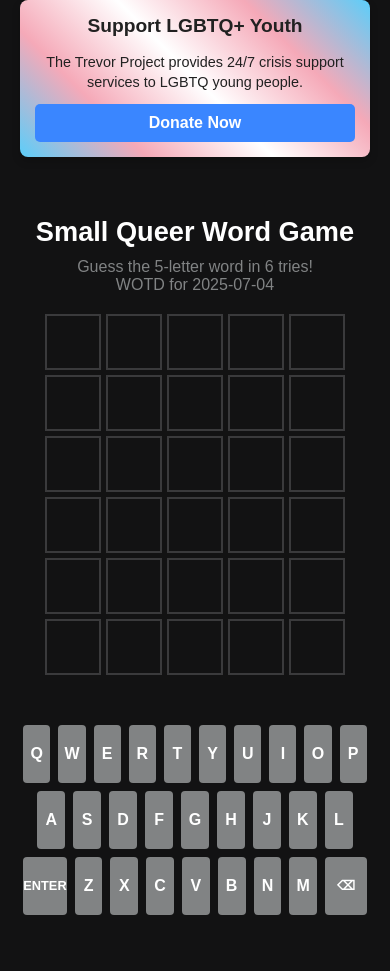
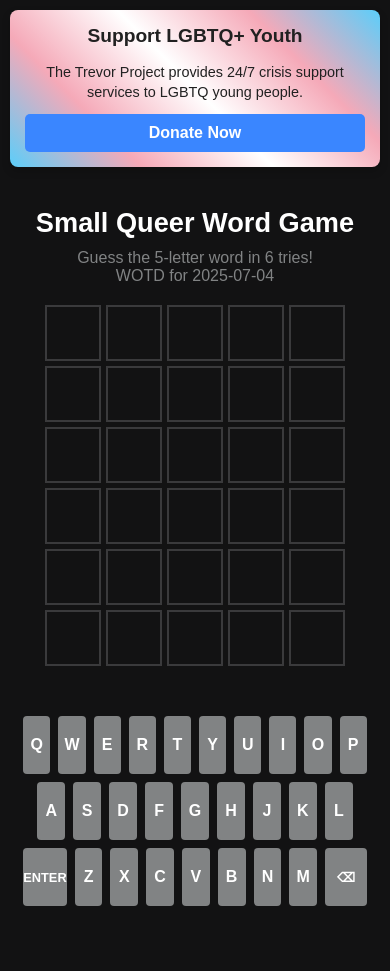
Before and after one commit to davidyarbrough/small-queer-word-game, a plain HTML site: page index.html in a window 390 px wide. Drawn offline with Linux system fonts and the light colour scheme.

Commit message:
fixing small screen layout

```diff
--- a/styles.css
+++ b/styles.css
@@ -8,7 +8,7 @@
 body {
     background-color: #121213;
     color: #ffffff;
-    height: 100vh;
+    min-height: 100vh;
     margin: 0;
     padding: 10px;
     overflow-x: hidden;
@@ -20,7 +20,7 @@ body {
     align-items: flex-start;
     justify-content: center;
     width: 100%;
-    height: 100%;
+    flex: 1;
     max-width: 1200px;
     margin: 0 auto;
     gap: 20px;
@@ -211,6 +211,7 @@ button.absent {
     width: 100%;
     margin-bottom: 20px;
     display: none;
+    position: relative;
 }
 
 /* Hide/show elements based on screen size */
@@ -286,12 +287,18 @@ button.absent {
 /* Responsive design for smaller screens */
 @media (max-width: 768px) {
     body {
-        padding-top: 0;
+        padding: 0;
+        display: flex;
+        flex-direction: column;
+        overflow-y: auto;
     }
 
     .main-layout {
         flex-direction: column;
         align-items: center;
+        width: 100%;
+        padding: 0 10px;
+        margin-top: 10px;
     }
 
     /* Hide desktop banner and show mobile banner */
@@ -305,13 +312,17 @@ button.absent {
 
     .mobile-banner {
         display: block;
+        width: 100%;
         max-width: 100%;
-        padding: 0 10px;
+        margin: 0 0 20px 0;
+        padding: 10px;
+        position: relative;
+        overflow: visible;
     }
 
     .game-container {
         max-width: 95%;
-        margin-top: 10px;
+        margin-top: 0;
     }
 
     #game-board {
```
